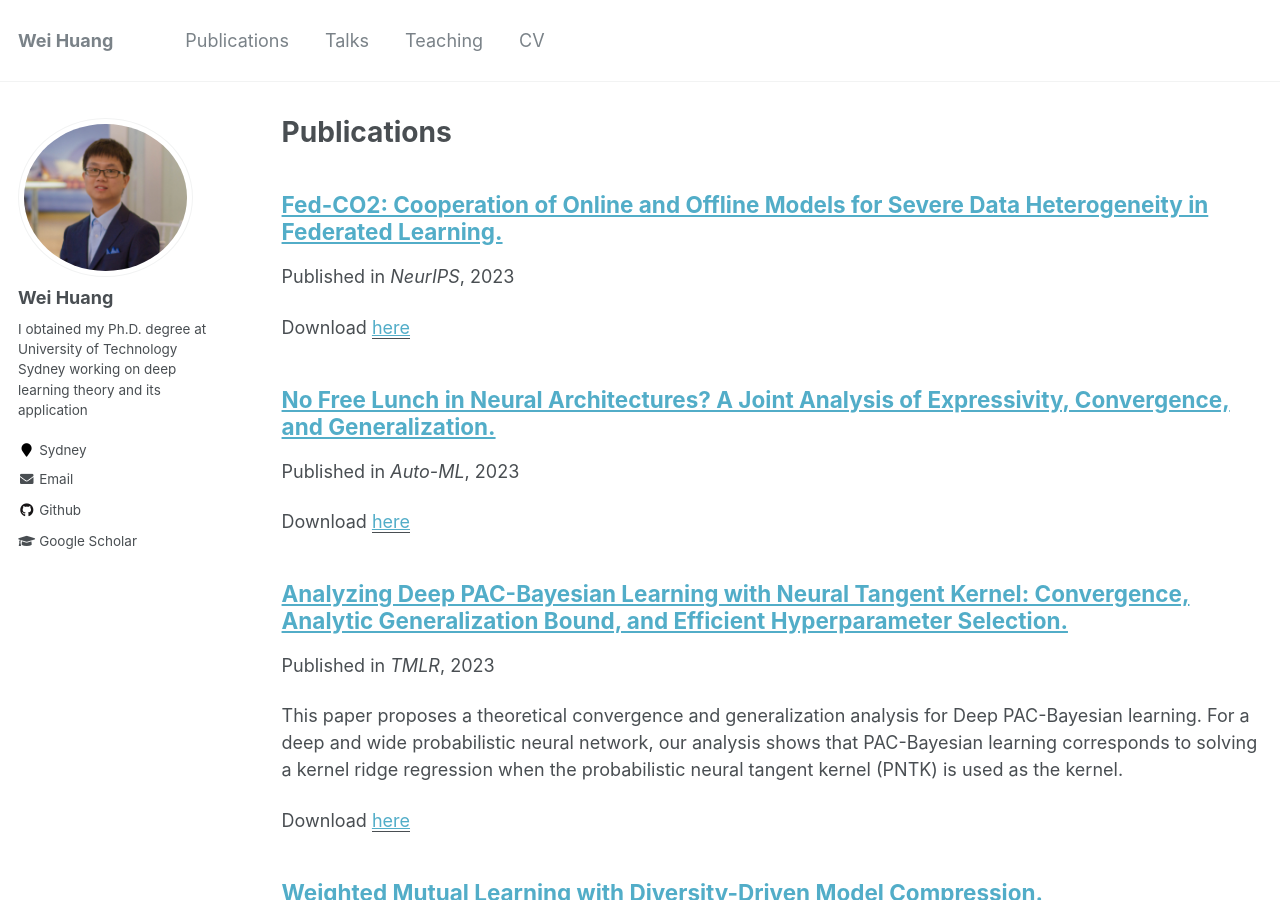
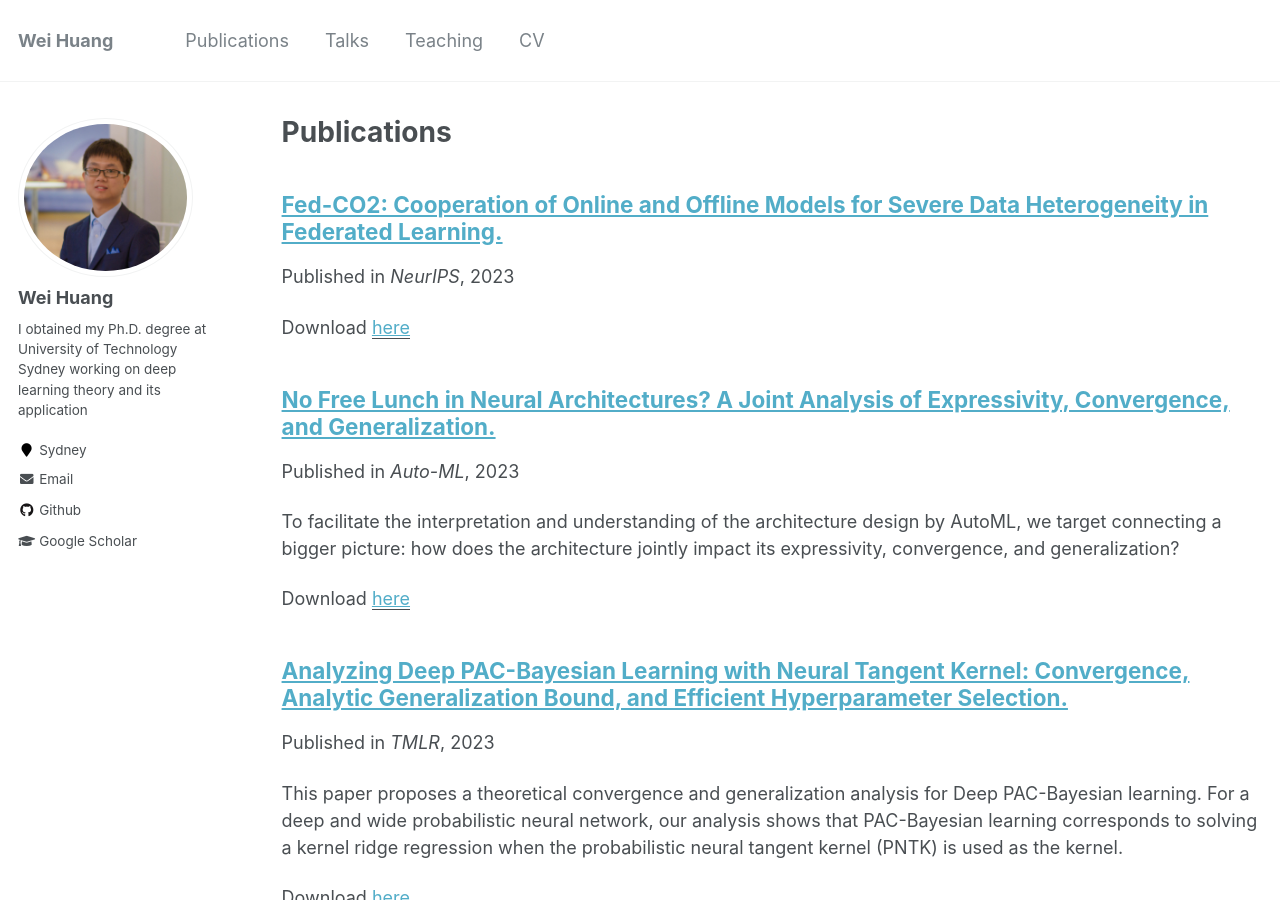
Before and after one commit to WeiHuang05/Weihuang05.github.io, a Jekyll site: the page built from _pages/publications.md, in a window 1280 px wide and 900 px high. Built offline with Jekyll 4.4.1, drawn with Linux system fonts in a browser that asks for light colours.

Commit message:
Update 2023-06-01-Auto_NTK-number-15.md

```diff
--- a/_publications/2023-06-01-Auto_NTK-number-15.md
+++ b/_publications/2023-06-01-Auto_NTK-number-15.md
@@ -2,7 +2,7 @@
 title: "No Free Lunch in Neural Architectures? A Joint Analysis of Expressivity, Convergence, and Generalization."
 collection: publications
 permalink: /publication/2023-06-01-Auto_NTK-number-15
-excerpt: ''
+excerpt: 'To facilitate the interpretation and understanding of the architecture design by AutoML, we target connecting a bigger picture: how does the architecture jointly impact its expressivity, convergence, and generalization?'
 date: 2023-06-01
 venue: 'Auto-ML'
 paperurl: 'https://openreview.net/pdf?id=EMys3eIDJ2'
```
